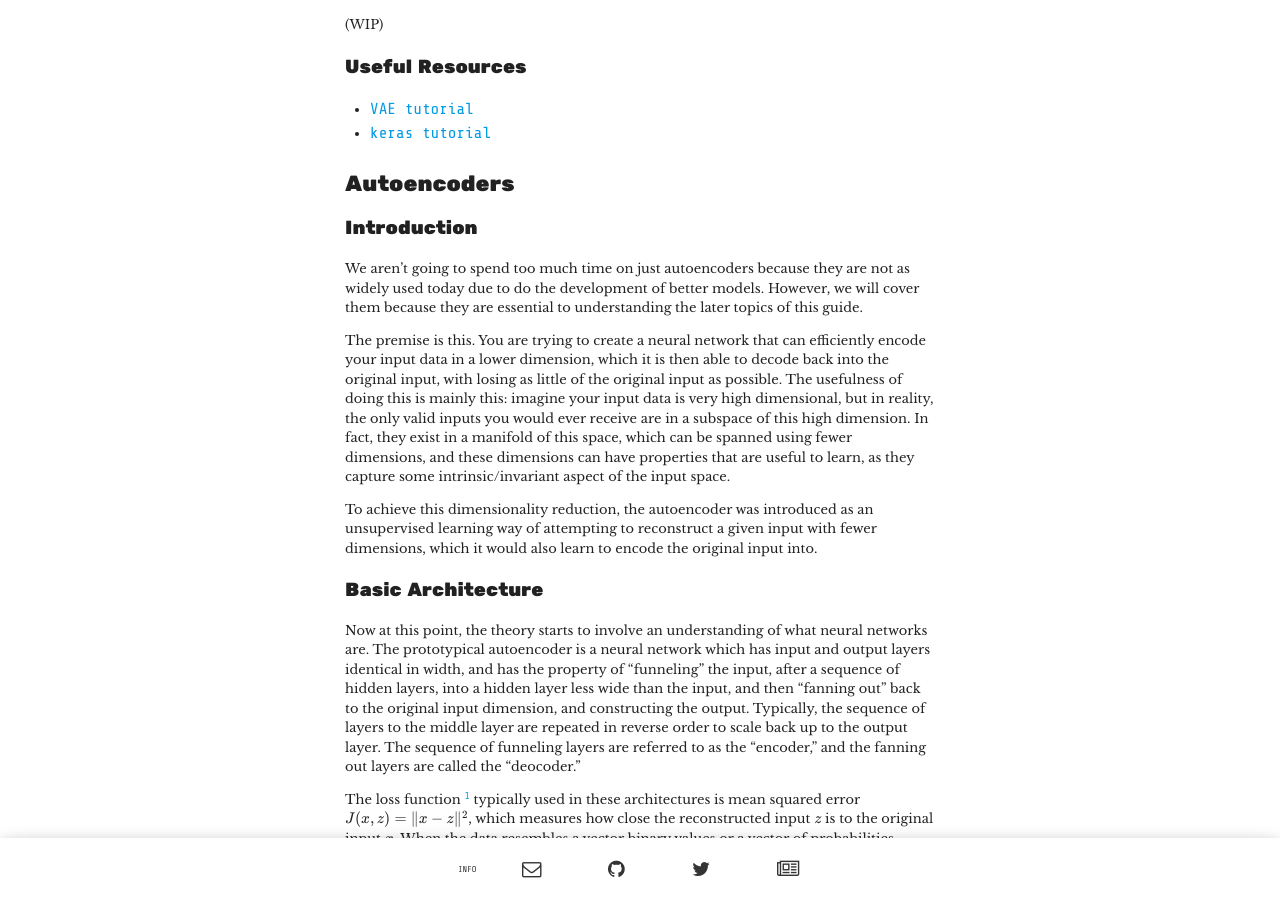
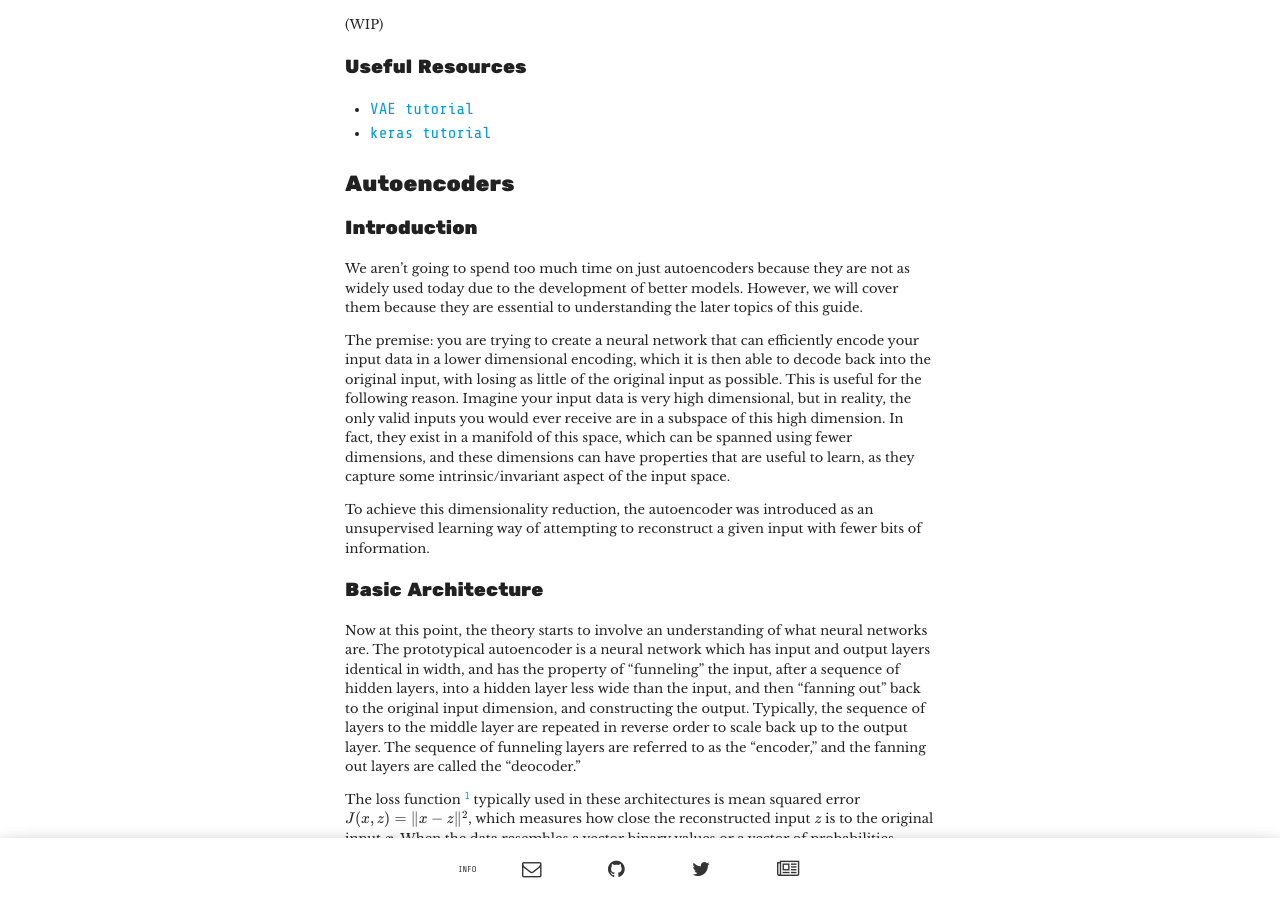
Before and after one commit to YaleDataScience/yaledatascience.github.io, a Jekyll site: the page built from _posts/2016-10-29-autoencoders.md, in a window 1280 px wide and 900 px high, scrolled down 401 px. Built offline with Jekyll 4.4.1, drawn with Linux system fonts in a browser that asks for light colours; formulas are drawn with MathJax 3.

Commit message:
Update 2016-10-29-autoencoders.md

```diff
--- a/_posts/2016-10-29-autoencoders.md
+++ b/_posts/2016-10-29-autoencoders.md
@@ -19,19 +19,19 @@ by [Krishnan Srinivasan](http://krishpop.xyz/)
 
 ### Introduction
 
-We aren't going to spend too much time on just autoencoders because they are not as widely used today due to do the
+We aren't going to spend too much time on just autoencoders because they are not as widely used today due to the
 development of better models. However, we will cover them because they are essential to understanding the later topics
 of this guide.
 
-The premise is this. You are trying to create a neural network that can efficiently encode your input data in a lower
-dimension, which it is then able to decode back into the original input, with losing as little of the original input as
-possible. The usefulness of doing this is mainly this: imagine your input data is very high dimensional, but in
-reality, the only valid inputs you would ever receive are in a subspace of this high dimension. In fact, they exist in
-a manifold of this space, which can be spanned using fewer dimensions, and these dimensions can have properties that
-are useful to learn, as they capture some intrinsic/invariant aspect of the input space.
+The premise: you are trying to create a neural network that can efficiently encode your input data in a lower dimensional encoding,
+which it is then able to decode back into the original input, with losing as little of the original input as
+possible. This is useful for the following reason. Imagine your input data is very high dimensional, but in reality,
+the only valid inputs you would ever receive are in a subspace
+of this high dimension. In fact, they exist in a manifold of this space, which can be spanned using fewer dimensions, and these dimensions
+can have properties that are useful to learn, as they capture some intrinsic/invariant aspect of the input space.
 
 To achieve this dimensionality reduction, the autoencoder was introduced as an unsupervised learning way of attempting
-to reconstruct a given input with fewer dimensions, which it would also learn to encode the original input into.
+to reconstruct a given input with fewer bits of information.
 
 ### Basic Architecture
 
```
